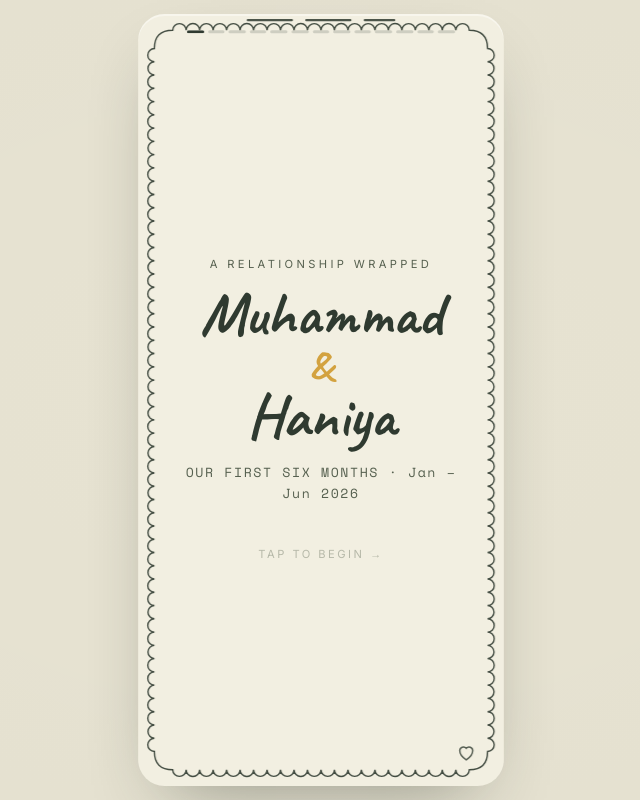
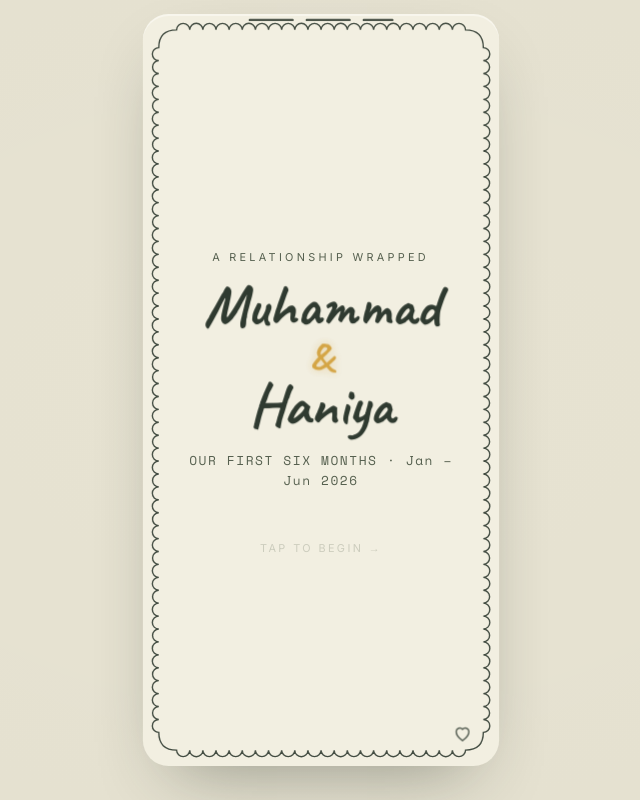
Before and after one commit to muhammadjee1/wrapped, a plain HTML site: page index.html in a window 1280 px wide. Shown: the whole page, without its empty margins (319-959 px from the left). Drawn offline with nearby package versions, Linux system fonts and the light colour scheme.

Commit message:
Wrapped: remove top progress bar; fit to visible viewport (Safari bottom-bar clearance); add entrance life — timeline cascade, springier reveals, beating heart

```diff
--- a/app.js
+++ b/app.js
@@ -1,12 +1,11 @@
 /*
  * app.js — the story engine: builds the cards, wires tap / swipe / keyboard
- * navigation, drives the segmented progress bar, and replays the per-card
- * animations (number count-ups, growing bars) each time a card lands.
+ * navigation, scales the fixed canvas to fit the viewport, and replays the
+ * per-card entrance animations (count-ups, growing bars) each time a card lands.
  */
 (function () {
   const stage = document.getElementById("stage");
   const cardsLayer = document.getElementById("cards");
-  const progress = document.getElementById("progress");
 
   let index = 0;
   const total = CARDS.length;
@@ -14,11 +13,9 @@
   const STILL = /(?:\?|&)still/.test(location.search);
   if (STILL) document.body.classList.add("still");
 
-  // ---- build cards + progress segments ------------------------------------
+  // ---- build cards --------------------------------------------------------
   cardsLayer.innerHTML = CARDS.map((c) => c.render()).join("");
   const cardEls = Array.from(cardsLayer.querySelectorAll("[data-card]"));
-  progress.innerHTML = CARDS.map(() => `<div class="seg"><i></i></div>`).join("");
-  const segEls = Array.from(progress.children);
 
   // ---- count-up animation -------------------------------------------------
   function countUp(el, target, dur = 620) {
@@ -65,10 +62,6 @@
         animateCard(el);
       }
     });
-    segEls.forEach((seg, k) => {
-      seg.classList.toggle("done", k < index);
-      seg.classList.toggle("active", k === index);
-    });
   }
 
   const next = () => show(index + 1);
@@ -106,22 +99,35 @@
   }, { passive: true });
 
   // ---- scale the fixed 360x760 stage to fit any viewport ------------------
-  // Uniform scale-to-fit: works identically on every iPhone and survives iOS
-  // Safari's collapsing toolbar (we read visualViewport when available).
+  // Uniform scale-to-fit, sized to the *visible* viewport (visualViewport),
+  // which excludes iOS Safari's address/search bar — so the card centers in the
+  // visible area and the bottom bar never covers it. Extra bottom margin keeps
+  // it clear of the home indicator too.
   const _q = new URLSearchParams(location.search);
   const _fvw = +_q.get("vw"), _fvh = +_q.get("vh"); // test override for headless verification
   function fit() {
-    const pad = 14;
     const vv = window.visualViewport;
-    const w = (_fvw || (vv ? vv.width : window.innerWidth)) - pad * 2;
-    const h = (_fvh || (vv ? vv.height : window.innerHeight)) - pad * 2;
+    const vw = _fvw || (vv ? vv.width : window.innerWidth);
+    const vh = _fvh || (vv ? vv.height : window.innerHeight);
+    document.body.style.height = vh + "px"; // center within the visible area only
+    const padX = 14, padTop = 14, padBottom = 34;
+    const w = vw - padX * 2;
+    const h = vh - padTop - padBottom;
     const s = Math.max(0.2, Math.min(w / 360, h / 760));
-    stage.style.transform = `scale(${s})`;
+    // bias up by half the top/bottom padding gap so the bottom always clears
+    // Safari's search bar / the home indicator.
+    const bias = (padBottom - padTop) / 2;
+    stage.style.transform = `translateY(${-bias}px) scale(${s})`;
   }
   window.addEventListener("resize", fit);
-  window.addEventListener("orientationchange", fit);
-  if (window.visualViewport) window.visualViewport.addEventListener("resize", fit);
+  window.addEventListener("orientationchange", () => { fit(); setTimeout(fit, 250); });
+  window.addEventListener("load", fit);
+  if (window.visualViewport) {
+    window.visualViewport.addEventListener("resize", fit);
+    window.visualViewport.addEventListener("scroll", fit);
+  }
   fit();
+  setTimeout(fit, 300); // catch iOS' late first-paint viewport report
 
   // ---- go (optional #N deep-link to start on a given card) ----------------
   const startAt = parseInt((location.hash || "").replace("#", ""), 10);
--- a/cards.js
+++ b/cards.js
@@ -253,7 +253,7 @@
       id: "timeline",
       render: () => {
         const items = D.timeline.map((m, i) =>
-          `<div class="tl-item ${m.tier} reveal" style="--i:${Math.min(i, 8)}">
+          `<div class="tl-item ${m.tier}" style="--i:${i}">
             <div class="d num">${m.date}</div>
             <div class="l">${m.label}</div>
             <div class="s">${m.sub}</div>
--- a/index.html
+++ b/index.html
@@ -16,9 +16,6 @@
 </head>
 <body>
   <main class="stage" id="stage" aria-label="Relationship Wrapped story">
-    <!-- progress segments -->
-    <div class="progress" id="progress"></div>
-
     <!-- card content (built by app.js) -->
     <div class="cards" id="cards"></div>
 
--- a/styles.css
+++ b/styles.css
@@ -51,7 +51,7 @@
 body {
   display: grid;
   place-items: center;
-  height: 100dvh;
+  height: 100svh;            /* smallest viewport pre-JS; app.js sets exact px from visualViewport */
   /* subtle paper grain behind the card on big screens */
   background-image:
     radial-gradient(transparent 0, rgba(0,0,0,.012) 100%);
@@ -91,23 +91,15 @@
   position: absolute; right: 26px; bottom: 22px;
   width: 22px; height: 22px; z-index: 5; opacity: .8;
   color: var(--ink);
+  transform-origin: center;
+  animation: heartbeat 2.8s ease-in-out infinite;
 }
-
-/* ---------- progress segments ------------------------------------------ */
-.progress {
-  position: absolute; top: 16px; left: 50%; transform: translateX(-50%);
-  display: flex; gap: 4px; width: calc(100% - 96px); z-index: 6;
+@keyframes heartbeat {
+  0%, 100% { transform: scale(1);    opacity: .78; }
+  14%      { transform: scale(1.18); opacity: 1; }
+  28%      { transform: scale(1.02); }
+  42%      { transform: scale(1.12); opacity: 1; }
 }
-.progress .seg {
-  flex: 1; height: 3px; border-radius: 3px;
-  background: rgba(47,58,48,.18); overflow: hidden;
-}
-.progress .seg > i {
-  display: block; height: 100%; width: 0; background: var(--ink);
-  transition: width .35s ease;
-}
-.progress .seg.done > i { width: 100%; }
-.progress .seg.active > i { width: 100%; }
 
 /* ---------- card layer -------------------------------------------------- */
 /* Cards sit above the tap zones but don't capture pointer events, so empty
@@ -119,8 +111,8 @@
   display: flex; flex-direction: column;
   padding: 60px 34px 52px;
   opacity: 0; visibility: hidden;
-  transform: translateY(8px);
-  transition: opacity .5s ease, transform .5s ease, visibility .5s;
+  transform: translateY(28px) scale(.985);
+  transition: opacity .45s ease, transform .58s cubic-bezier(.16,.84,.3,1), visibility .5s;
 }
 .card.is-active { opacity: 1; visibility: visible; transform: none; }
 
@@ -155,12 +147,15 @@
 .spacer { flex: 1 1 auto; }
 
 /* reveal animation helper (staggered children) */
-.reveal { opacity: 0; transform: translateY(10px); }
+.reveal { opacity: 0; transform: translateY(18px); }
 .is-active .reveal {
-  animation: rise .6s cubic-bezier(.2,.7,.2,1) forwards;
+  animation: rise .62s cubic-bezier(.16,.84,.3,1) both;
   animation-delay: calc(var(--i, 0) * 70ms);
 }
-@keyframes rise { to { opacity: 1; transform: none; } }
+@keyframes rise {
+  0%   { opacity: 0; transform: translateY(18px) scale(.98); }
+  100% { opacity: 1; transform: none; }
+}
 
 /* =========================================================================
    COVER
@@ -174,7 +169,12 @@
   font-family: var(--f-script); font-weight: 700;
   font-size: 60px; line-height: .96; margin: 14px 0 6px;
 }
-.cover .amp { color: var(--gold); display: block; font-size: 40px; margin: 2px 0; }
+.cover .amp { color: var(--gold); display: block; font-size: 40px; margin: 2px 0;
+  animation: ampGlow 3.2s ease-in-out infinite; }
+@keyframes ampGlow {
+  0%, 100% { opacity: .9;  text-shadow: none; }
+  50%      { opacity: 1;   text-shadow: 0 0 14px rgba(211,162,63,.55); }
+}
 .cover .win {
   font-family: var(--f-mono); font-size: 13px; letter-spacing: .12em;
   color: var(--ink-2); margin-top: 10px;
@@ -316,8 +316,16 @@
    TIMELINE (milestones)
    ========================================================================= */
 .timeline { margin-top: 6px; position: relative; padding-left: 22px; }
-.timeline::before { content:""; position:absolute; left: 6px; top: 4px; bottom: 4px; width: 1.5px; background: var(--ink); opacity:.4; }
-.tl-item { position: relative; padding: 0 0 16px 0; }
+.timeline::before { content:""; position:absolute; left: 6px; top: 4px; bottom: 4px; width: 1.5px; background: var(--ink); opacity:.4;
+  transform: scaleY(0); transform-origin: top; }
+.is-active .timeline::before { animation: drawLine .9s cubic-bezier(.4,.5,.2,1) forwards .1s; }
+@keyframes drawLine { to { transform: scaleY(1); } }
+.tl-item { position: relative; padding: 0 0 16px 0; opacity: 0; transform: translateX(-16px); }
+.is-active .tl-item {
+  animation: tlIn .5s cubic-bezier(.18,.84,.3,1) both;
+  animation-delay: calc(.22s + var(--i, 0) * 60ms);
+}
+@keyframes tlIn { from { opacity: 0; transform: translateX(-16px); } to { opacity: 1; transform: none; } }
 .tl-item::before { content:""; position:absolute; left: -22px; top: 4px; width: 9px; height:9px; border-radius:50%; background: var(--paper); border: 1.6px solid var(--ink); }
 .tl-item.gold::before { background: var(--gold); border-color: var(--gold); }
 .tl-item .d { font-family: var(--f-mono); font-size: 11px; color: var(--gold); font-weight: 700; }
@@ -387,6 +395,14 @@
 .timeline-card .tl-item.muted .s { display: none; }   /* keep muted dates to one line so 14 fit */
 
 /* still mode (screenshots): everything in its final, settled state */
-.still .reveal { opacity: 1 !important; transform: none !important; animation: none !important; }
+.still .reveal,
+.still .tl-item,
 .still .heat .cell { opacity: 1 !important; transform: none !important; animation: none !important; }
+.still .timeline::before { transform: scaleY(1) !important; animation: none !important; }
+.still .heart, .still .cover .amp { animation: none !important; }
 .still .bars .bar, .still .chan .fill { transition: none !important; }
+
+/* respect reduced-motion: keep entrances but kill the looping flourishes */
+@media (prefers-reduced-motion: reduce) {
+  .heart, .cover .amp, .cover .tapcue { animation: none !important; }
+}
```
